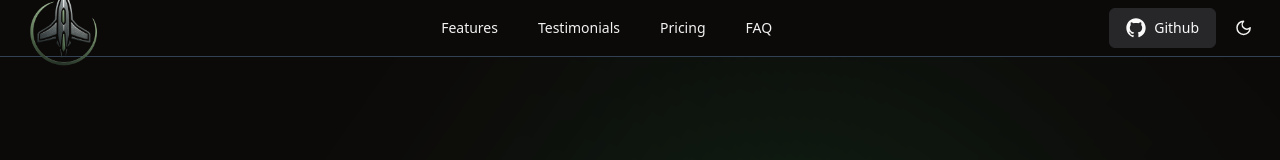
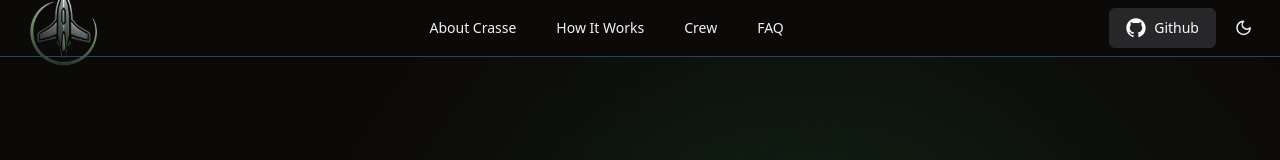
Before and after one commit to XCrasseltX/CrasseltSpaceTech_Page, a React (Vite) app: page / in a window 1280 px wide. Shown: the top 160 px of the page. Built offline with nearby package versions, Linux system fonts and the light colour scheme.

Commit message:
Unnötige Seiten rauslöschen und navbar strecken

```diff
--- a/src/App.tsx
+++ b/src/App.tsx
@@ -1,18 +1,18 @@
 import { About } from "./components/About";
-import { Cta } from "./components/Cta";
+//import { Cta } from "./components/Cta";
 import { FAQ } from "./components/FAQ";
-import { Features } from "./components/Features";
+//import { Features } from "./components/Features";
 import { Footer } from "./components/Footer";
 import { Hero } from "./components/Hero";
 import { HowItWorks } from "./components/HowItWorks";
 import { Navbar } from "./components/Navbar";
-import { Newsletter } from "./components/Newsletter";
-import { Pricing } from "./components/Pricing";
+//import { Newsletter } from "./components/Newsletter";
+//import { Pricing } from "./components/Pricing";
 import { ScrollToTop } from "./components/ScrollToTop";
 import { Services } from "./components/Services";
 import { Sponsors } from "./components/Sponsors";
 import { Team } from "./components/Team";
-import { Testimonials } from "./components/Testimonials";
+//import { Testimonials } from "./components/Testimonials";
 import "./App.css";
 
 function App() {
@@ -23,13 +23,8 @@ function App() {
       <Sponsors />
       <About />
       <HowItWorks />
-      <Features />
       <Services />
-      <Cta />
-      <Testimonials />
       <Team />
-      <Pricing />
-      <Newsletter />
       <FAQ />
       <Footer />
       <ScrollToTop />
--- a/src/components/Navbar.tsx
+++ b/src/components/Navbar.tsx
@@ -25,16 +25,16 @@ interface RouteProps {
 
 const routeList: RouteProps[] = [
   {
-    href: "#features",
-    label: "Features",
+    href: "#About",
+    label: "About Crasse",
   },
   {
-    href: "#testimonials",
-    label: "Testimonials",
+    href: "#HowItWorks",
+    label: "How It Works",
   },
   {
-    href: "#pricing",
-    label: "Pricing",
+    href: "#Crew",
+    label: "Crew",
   },
   {
     href: "#faq",
@@ -45,7 +45,7 @@ const routeList: RouteProps[] = [
 export const Navbar = () => {
   const [isOpen, setIsOpen] = useState<boolean>(false);
   return (
-    <header className="sticky border-b-[1px] top-0 z-50 w-full bg-white dark:border-b-slate-700 dark:bg-background">
+    <header className="sticky border-b-[1px] top-0 z-60 w-full bg-white dark:border-b-slate-700 dark:bg-background">
       <NavigationMenu className="mx-auto">
         <NavigationMenuList className="container h-14 px-4 w-screen flex justify-between ">
           <NavigationMenuItem className="font-bold flex">
```
